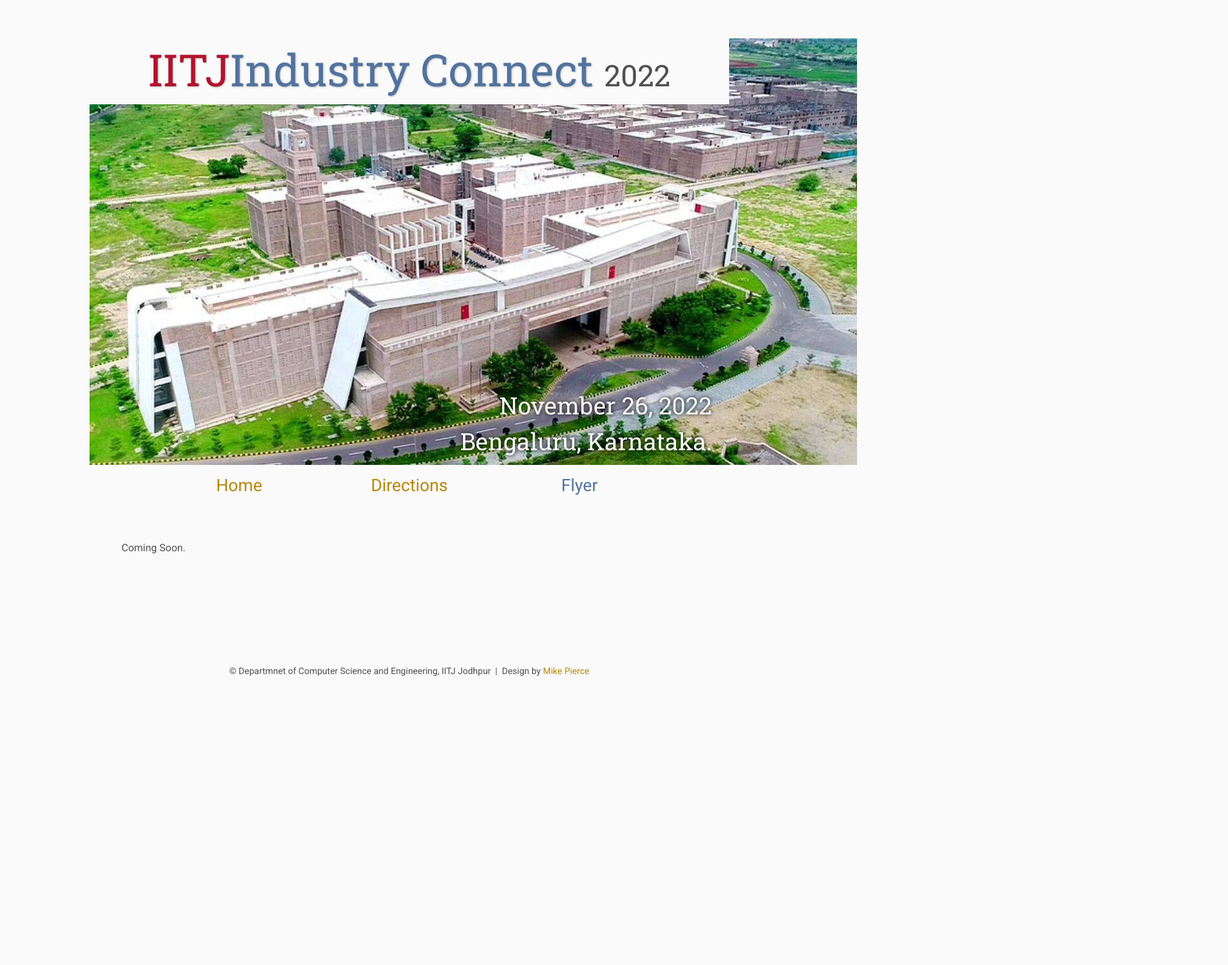
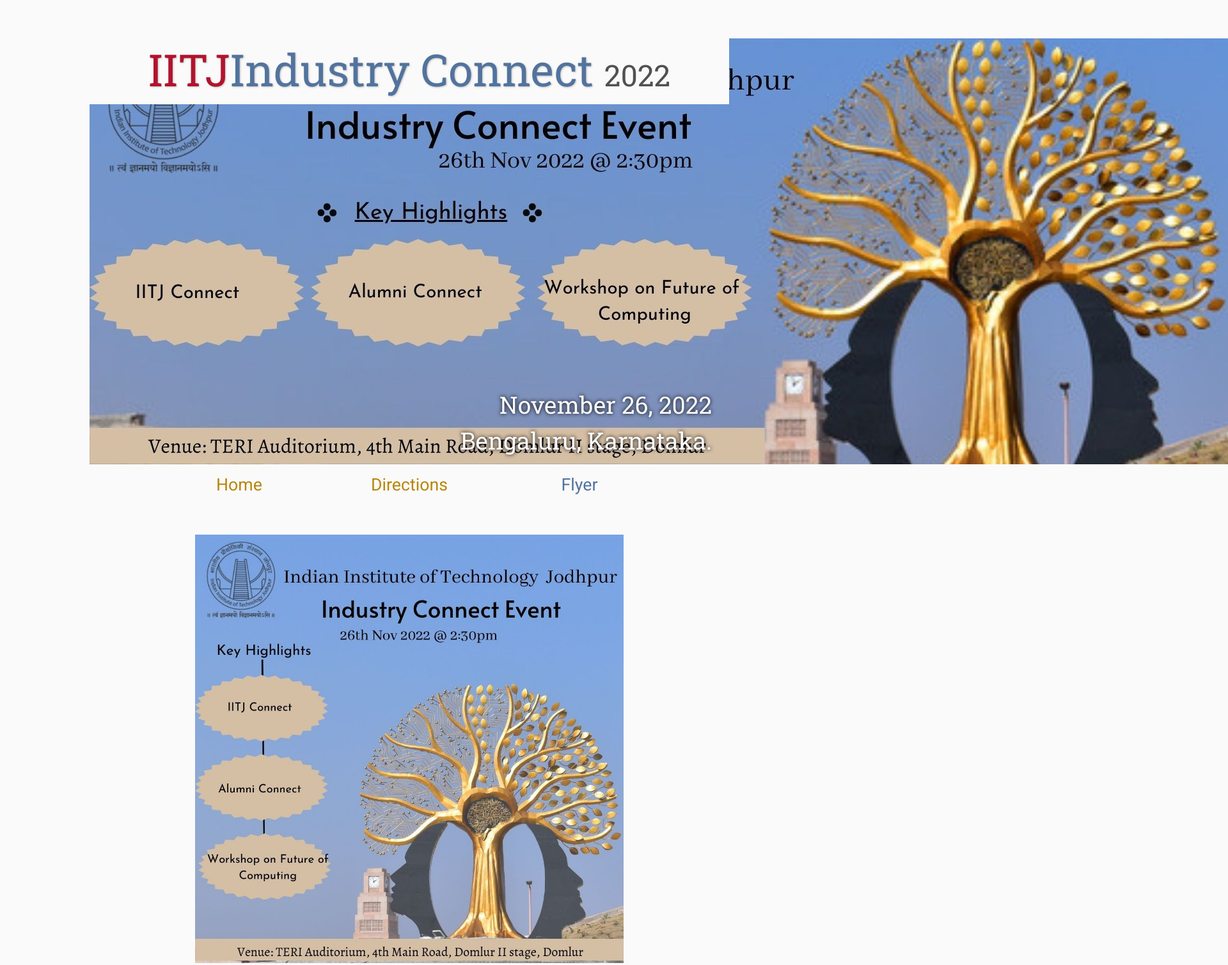
Before and after one commit to dipsankarb/iitj-industry-connect, a plain HTML site: page flyer/index.html in a window 1280 px wide. Shown: the top 1509 px of the page at 64% size, 1920 px wide, since content can reach past the window. Before the commit the page ends 1121 px from the top, so only its background shows below. Drawn offline with Linux system fonts and the light colour scheme; files that its build step writes are made by us from their sources.

Commit message:
Update index.html

```diff
--- a/flyer/index.html
+++ b/flyer/index.html
@@ -15,7 +15,7 @@
 <body>
 
     <div class="banner">
-        <img src="assets/iitj.jpg" alt="Conference Template Banner">
+        <img src="assets/slider.jpg" alt="Conference Template Banner">
         <div class="top-left">
             <span class="title1">IITJ</span><span class="title2">Industry Connect</span> <span class="year">2022</span>
         </div>
@@ -40,9 +40,7 @@
 
     <br>
 
-    <p>
-        Coming Soon.
-    </p>
+    <img class="center" src="assets/flier.jpg" alt="flier" id="flier">
 
 <!--     <table class="flyers">
         <tr>
```
